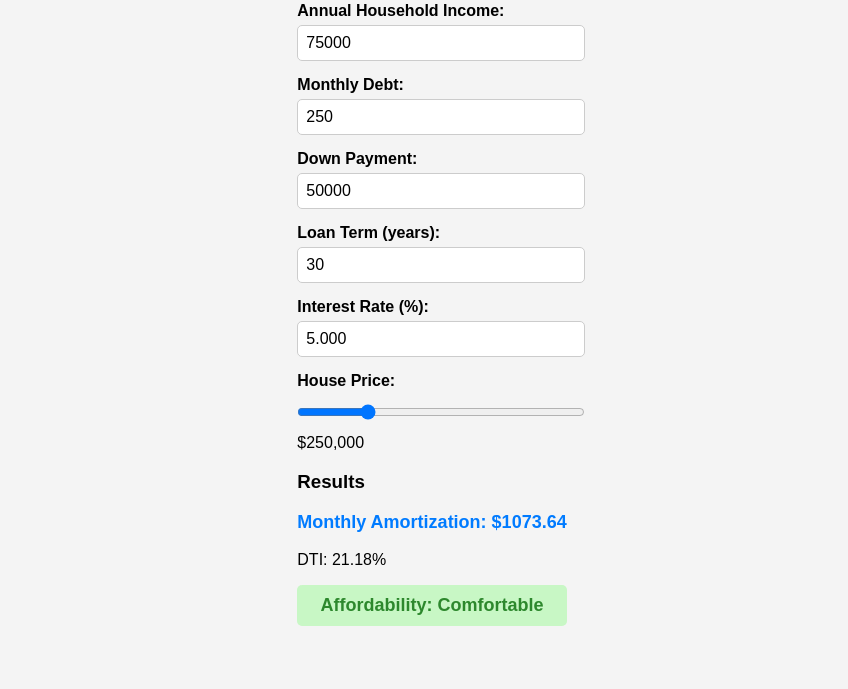
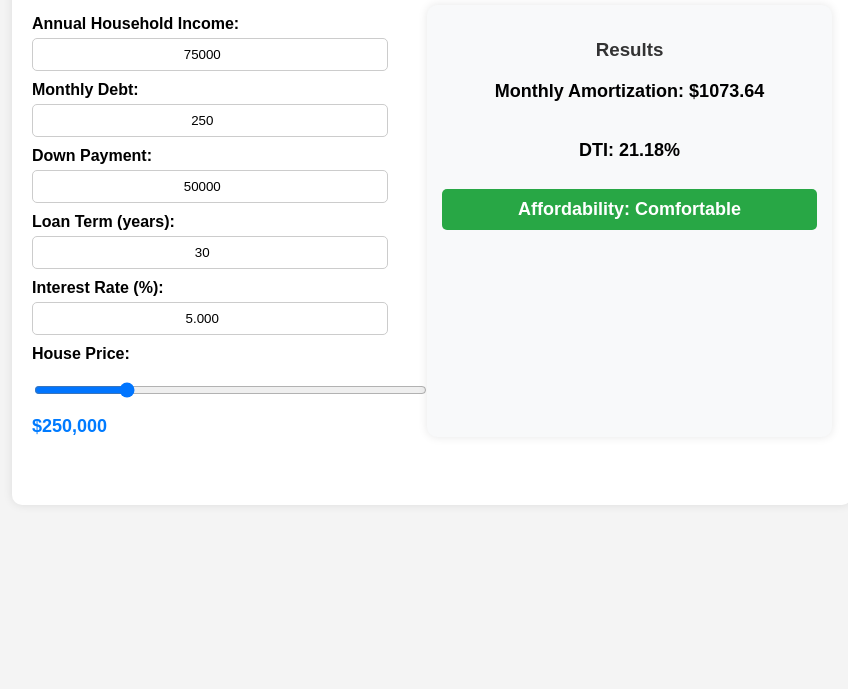
Before and after one commit to digioms/affordability-calculator, a plain HTML site: page index.html in a window 1280 px wide. Shown: the part 111-800 px from the top of the page, without its empty margins (208-1056 px from the left). Drawn offline with Linux system fonts and the light colour scheme.

Commit message:
Update styles.css

```diff
--- a/styles.css
+++ b/styles.css
@@ -1,45 +1,114 @@
 body {
     font-family: Arial, sans-serif;
-    background: #f4f4f4;
-    display: flex;
-    justify-content: center;
-    align-items: center;
-    height: 100vh;
-    margin: 0;
+    background-color: #f4f4f4;
+    text-align: center;
+    padding: 20px;
 }
-.container {
+
+#calculatorContainer {
     background: white;
     padding: 20px;
     border-radius: 10px;
-    box-shadow: 0 4px 8px rgba(0,0,0,0.2);
-    max-width: 600px;
-    width: 100%;
+    box-shadow: 0px 0px 10px rgba(0, 0, 0, 0.1);
+    max-width: 800px;
+    margin: auto;
 }
-h2 { text-align: center; color: #333; }
-label { font-weight: bold; display: block; margin-top: 10px; }
-input {
-    width: 100%;
+
+/* Grid Layout for Two Columns */
+.calculator-grid {
+    display: flex;
+    flex-wrap: wrap;
+    justify-content: space-between;
+    gap: 20px;
+}
+
+/* Left Column: Inputs */
+.input-section {
+    flex: 1;
+    min-width: 350px;
+    text-align: left;
+}
+
+.input-section label {
+    display: block;
+    margin-top: 10px;
+    font-weight: bold;
+}
+
+.input-section input {
+    width: 90%;
     padding: 8px;
-    margin: 5px 0;
+    margin-top: 5px;
     border: 1px solid #ccc;
     border-radius: 5px;
-    font-size: 16px;
+    text-align: center;
 }
-.result {
-    margin-top: 15px;
-    padding: 10px;
-    text-align: center;
+
+input[type="range"] {
+    width: 100%;
+    margin-top: 10px;
+}
+
+#housePriceDisplay {
     font-size: 18px;
     font-weight: bold;
+    color: #007bff;
+    display: block;
+    margin-top: 5px;
+}
+
+/* Right Column: Results */
+.result-section {
+    flex: 1;
+    min-width: 350px;
+    background: #f8f9fa;
+    padding: 15px;
+    border-radius: 10px;
+    box-shadow: 0px 0px 10px rgba(0, 0, 0, 0.1);
+}
+
+.result-section h3 {
+    color: #333;
+    margin-bottom: 10px;
+}
+
+#dtiDisplay, #monthlyAmortization, #affordabilityIndicator {
+    font-size: 18px;
+    margin-top: 10px;
+    padding: 10px;
+    border-radius: 5px;
+    font-weight: bold;
+}
+
+.result {
+    padding: 10px;
     border-radius: 5px;
 }
-.green { background: #c8f7c5; color: #2d882d; }
-.yellow { background: #fff8b3; color: #b88c00; }
-.red { background: #f7c5c5; color: #b82d2d; }
 
-#monthlyAmortization {
-    font-size: 18px;
-    font-weight: bold;
-    margin-top: 10px;
-    color: #007bff;
+/* Color Coding for Affordability */
+.green {
+    color: white;
+    background-color: #28a745;
 }
+
+.yellow {
+    color: white;
+    background-color: #ffc107;
+}
+
+.red {
+    color: white;
+    background-color: #dc3545;
+}
+
+/* Responsive Design for Small Screens */
+@media (max-width: 768px) {
+    .calculator-grid {
+        flex-direction: column;
+        align-items: center;
+    }
+
+    .input-section, .result-section {
+        width: 100%;
+    }
+}
```
